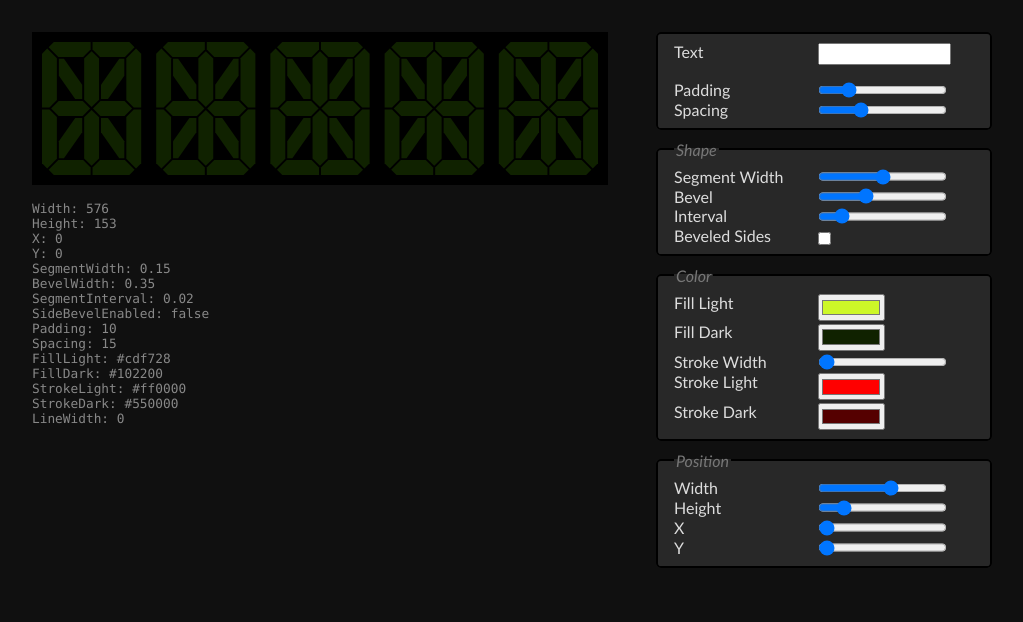
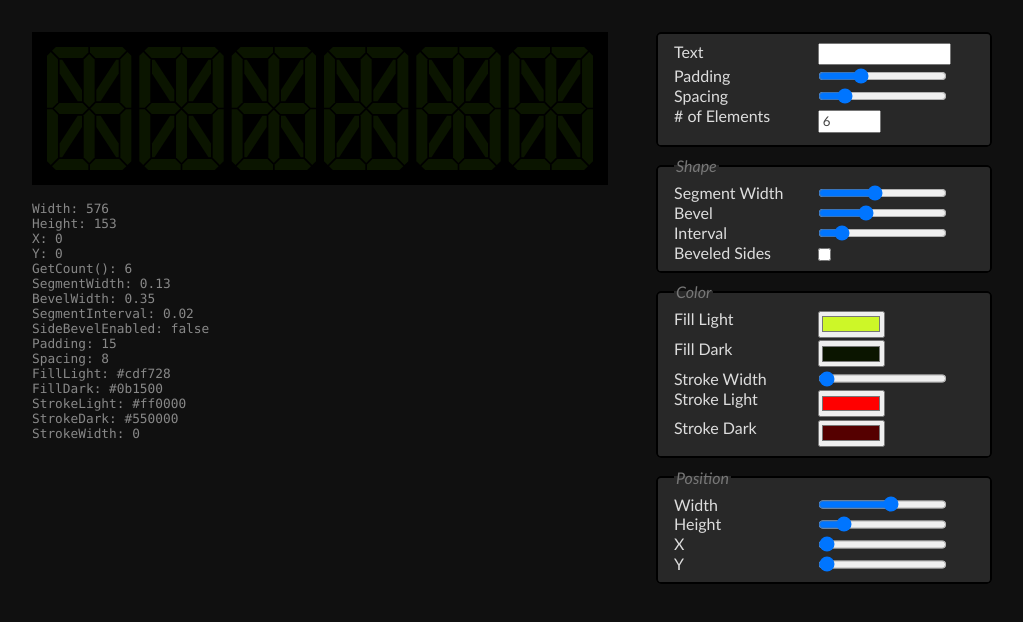
Before and after one commit to Enderer/sixteensegment, a plain HTML site: page src/index.htm in a window 1280 px wide. Shown: the whole page, without its empty margins (128-1151 px from the left). Drawn offline with Linux system fonts and the light colour scheme.

Commit message:
General refactoring and updates based on JSLint
Renamed SegmentArray.js to ElementArray.js
Normalized whitespace
Refactored based on JSLint

```diff
--- /dev/null
+++ b/src/ElementArray.js
@@ -0,0 +1,59 @@
+/*******************************************************************************
+ * Segment Array
+ * @constructor
+ * Holds an array of bitmask which store the display pattern for a segmented
+ * display.  Provides functions for setting the pattern to display text
+ ******************************************************************************/
+function ElementArray(count) {
+    "use strict";
+    this.SetCount(count || 0);
+}
+
+// Default bitmask for undefined patterns
+ElementArray.prototype.NullMask = 0;
+
+// Sets the number of elements in the display
+ElementArray.prototype.SetCount = function(count) {
+    "use strict";
+    var c = parseInt(count, 10);
+    if (isNaN(c)) {
+        throw "Invalid element count: " + count;
+    }
+    this.Elements = [c];
+    for (var i = 0; i < c; i++) {
+        this.Elements[i] = 0;
+    }
+};
+
+// Sets the display pattern to show the given text
+ElementArray.prototype.SetText = function(value, charMaps) {
+    "use strict";
+    // Get the string of the value passed in
+    if (value === null) { value = ""; }
+    value = value.toString();
+
+    // Clear the elements
+    for (var i = 0; i < this.Elements.length; i++) {
+        this.SetElementValue(i, 0);
+    }
+    if (value.length === 0) { return; }
+
+    // Set the bitmask to dispay the proper character for each element
+    for (var e = 0; e < this.Elements.length && e < value.length; e++){
+        var c = value[e];
+        var mask = charMaps[c];
+        // Use blank of there is no bitmask for this character
+        if (mask === null || mask === undefined) {
+            mask = this.NullMask;
+        }
+        this.SetElementValue(e, mask);
+    }
+};
+
+// Sets the bitmask pattern for a specific element in the display
+ElementArray.prototype.SetElementValue = function(i, value) {
+    "use strict";
+    if (i >= 0 && i < this.Elements.length){
+        this.Elements[i] = parseInt(value, 10);
+    }
+};
--- a/src/SegmentArray.js
+++ /dev/null
@@ -1,49 +0,0 @@
-/*******************************************************************************
- * Segment Array
- * Holds an array of bitmask which store the display pattern for a segmented
- * display.  Provides functions for setting the pattern to display text
- ******************************************************************************/
-function ElementArray(count)
-{
-    this.SetCount(count || 0);
-}
-
-// Sets the number of elements in the display
-ElementArray.prototype.SetCount = function(count)
-{
-    var c = parseInt(count);
-    if (isNaN(c)) throw "Invalid element count: " + count;
-    this.Elements = [c];
-    for(var i = 0; i < c; i++)
-        this.Elements[i] = 0;
-}
-
-// Sets the display pattern to show the given text
-ElementArray.prototype.SetText = function(value, charMaps)
-{
-    // Get the string of the value passed in
-    if (value == null) value = "";
-    value = value.toString();
-
-    // Clear the elements
-    for (var i = 0; i < this.Elements.length; i++)
-        this.Elements[i] = 0;
-    if (value.length == 0) return;
-
-    // Set the bitmask to dispay the proper character for each element
-    for(var i=0; i < this.Elements.length && i < value.length; i++){
-        var c = value[i];
-        var mask = charMaps[c];
-        // Use blank of there is no bitmask for this character
-        if (mask == null && mask == undefined) mask = this.NullMask;
-        this.Elements[i] = mask;
-    }
-}
-
-// Sets the bitmask pattern for a specific element in the display
-ElementArray.prototype.SetElementValue = function(i, value)
-{
-    if (i > 0 && i < this.Elements.length){
-        this.Elements[i] = parseInt(val);
-    }
-}
--- a/src/SegmentCanvas.js
+++ b/src/SegmentCanvas.js
@@ -1,20 +1,21 @@
 /*******************************************************************************
  * SegmentCanvas
+ * @constructor
  * Base functionality for drawing a segment display to a canvas. Loops through
  * each element (this.ElementArray) and draws each segment shape (this.Points[][])
  * Allows you to configure the design by changing settings(bevel, color, etc...)
  ******************************************************************************/
 function SegmentCanvas()
 {
-    this.SegmentWidth = .16;            // Width of segments (% of Element Width)
-    this.SegmentInterval = .05;         // Spacing between segments (% of Element Width)
-    this.BevelWidth = .06;              // Size of corner bevel (% of Element Width)
+    this.SegmentWidth = 0.16;           // Width of segments (% of Element Width)
+    this.SegmentInterval = 0.05;        // Spacing between segments (% of Element Width)
+    this.BevelWidth = 0.06;             // Size of corner bevel (% of Element Width)
     this.SideBevelEnabled = false;      // Should the sides be beveled
     this.FillLight = "#86FD06";         // Color of an on segment
     this.FillDark = "#004400";          // Color of an off segment
     this.StrokeLight = "#007700";       // Color of an on segment outline
     this.StrokeDark = "#440044";        // Color of an off segment outline
-    this.LineWidth = 0;                 // Width of segment outline
+    this.StrokeWidth = 0;               // Width of segment outline
     this.Padding = 10;                  // Padding around the display
     this.Spacing = 5;                   // Spacing between elements
     this.X = 0;                         // Starting position on the canvas
@@ -33,13 +34,13 @@ SegmentCanvas.prototype.DispayText = function(value)
     // Set the display patterns and draw the canvas
     this.ElementArray.SetText(value, this.CharacterMasks);
     this.Draw(this.Canvas, this.ElementArray.Elements);
-}
+};
 
 // Draws the segment display to a canvas
 SegmentCanvas.prototype.Draw = function(canvas, elements)
 {
     // Get the context and clear the area
-    var context = c.getContext('2d');
+    var context = canvas.getContext('2d');
     context.clearRect(this.X, this.Y, this.Width, this.Height);
     context.save();
 
@@ -58,7 +59,7 @@ SegmentCanvas.prototype.Draw = function(canvas, elements)
             // Pick the on or off color based on the bitmask
             var color = (element & 1 << s)? this.FillLight : this.FillDark;
             var stroke = (element & 1 << s)? this.StrokeLight : this.StrokeDark;
-            context.lineWidth = this.LineWidth;
+            context.lineWidth = this.StrokeWidth;
             context.strokeStyle = stroke;
             context.fillStyle = color;
             context.beginPath();
@@ -68,12 +69,26 @@ SegmentCanvas.prototype.Draw = function(canvas, elements)
             }
             context.closePath();
             context.fill();
-            if (this.LineWidth > 0) context.stroke();
+            if (this.StrokeWidth > 0) {
+                context.stroke();
+            }
         }
         context.translate(elementWidth + this.Spacing, 0);
     }
     context.restore();
-}
+};
+
+// Set the number of elements in the display
+SegmentCanvas.prototype.SetCount = function(count)
+{
+    this.ElementArray.SetCount(count);
+};
+
+// Get the number of elements in the display
+SegmentCanvas.prototype.GetCount = function()
+{
+    return this.ElementArray.Elements.length;
+};
 
 // Calculates the width and height of a single display element
 // based on the number of elements and space available in the control
@@ -89,7 +104,7 @@ SegmentCanvas.prototype.CalcElementDimensions = function()
     w /= n;
 
     return { Width: w, Height: h };
-}
+};
 
 // Creates a new set of points flipped vertically
 SegmentCanvas.prototype.FlipVertical = function(points, height)
@@ -101,7 +116,7 @@ SegmentCanvas.prototype.FlipVertical = function(points, height)
         flipped[i].y = height - points[i].y;
     }
     return flipped;
-}
+};
 
 // Creates a new set of points flipped horizontally
 SegmentCanvas.prototype.FlipHorizontal = function(points, width)
@@ -113,4 +128,4 @@ SegmentCanvas.prototype.FlipHorizontal = function(points, width)
         flipped[i].y = points[i].y;
     }
     return flipped;
-}
+};
--- a/src/SixteenSegment.js
+++ b/src/SixteenSegment.js
@@ -1,5 +1,6 @@
 /*******************************************************************************
  * SixteenSegment
+ * @constructor
  * Implements Points[] and CharacterMasks[] for a sixteen segment display
  ******************************************************************************/
 function SixteenSegment(count, canvas, width, height, x, y)
@@ -14,7 +15,7 @@ function SixteenSegment(count, canvas, width, height, x, y)
 
     this.Canvas = canvas;
     this.CalcPoints();
-	this.ElementArray.SetCount(count);
+    this.SetCount(count);
 }
 
 // Implements SegmentCanvas using Points[][] and CharacterMasks[] for 16 segments
@@ -23,36 +24,32 @@ SixteenSegment.prototype = new SegmentCanvas();
 // Calculates the point positions for each segment & stores them in Points[][].
 // Ex. The first point for the second segment is stored at Points[1][0];
 // Segments are labeled a1, a2, b, c, d1, d2, e, f, g1, g2, h, i, j, k, l, m
-SixteenSegment.prototype.CalcPoints = function()
-{
-    var d = this.CalcElementDimensions();
-    var w = d.Width;
-    var h = d.Height;
-	var sw = this.SegmentWidth * w;
-	var si = this.SegmentInterval * w;
-	var bw = this.BevelWidth * sw;
-	var br = bw / sw;
-	var ib = (this.SideBevelEnabled)? 1 : 0;
-	var sf = sw * .8;
-	var slope = h / w;
+SixteenSegment.prototype.CalcPoints = function() {
+    var d = this.CalcElementDimensions(),
+    w = d.Width,
+    h = d.Height,
+    sw = this.SegmentWidth * w,
+    si = this.SegmentInterval * w,
+    bw = this.BevelWidth * sw,
+    br = bw / sw,
+    ib = (this.SideBevelEnabled)? 1 : 0,
+    sf = sw * 0.8,
+    slope = h / w,
+    sqrt2 = Math.SQRT2,
+    sqrt3 = Math.sqrt(3);
 
-	var sqrt2 = Math.SQRT2;
-	var sqrt3 = Math.sqrt(3);
-
-	var w0 = w / 2 - sw / 2;
-	var w1 = w / 2;
-	var w2 = w / 2 + sw / 2;
-	var w3 = w - sw;
-	var w4 = w - sw / 2;
-	var w5 = w;
-
-	var h0 = 0;
-	var h1 = sw / 2;
-	var h2 = sw;
-	var h3 = h / 2 - sw / 2;
-	var h4 = h / 2;
-	var h5 = h / 2 + sw / 2;
-
+    var w0 = w / 2 - sw / 2,
+    w1 = w / 2,
+    w2 = w / 2 + sw / 2,
+    w3 = w - sw,
+    w4 = w - sw / 2,
+    w5 = w,
+    h0 = 0,
+    h1 = sw / 2,
+    h2 = sw,
+    h3 = h / 2 - sw / 2,
+    h4 = h / 2,
+    h5 = h / 2 + sw / 2;
 
     var points = new Array();
     this.Points = points;
@@ -60,17 +57,17 @@ SixteenSegment.prototype.CalcPoints = function()
     for (var s = 0; s < 16; s++) {
         points[s] = new Array();
         for (var p = 0; p < 6; p++) {
-	        points[s][p] = {}
+            points[s][p] = { };
         }
     }
 
     // A1
-	points[0][0] = { x: bw * 2 + si / sqrt2,			y: h0 };
-	points[0][1] = { x: w1 - si / 2 - sw / 2 * ib,		y: h0 };
-	points[0][2] = { x: w1 - si / 2,					y: h1 };
-	points[0][3] = { x: w0 - si / 2,					y: h2 };
-	points[0][4] = { x: sw + si / sqrt2,				y: h2 };
-	points[0][5] = { x: 0 + bw + si / sqrt2,			y: h0 + bw };
+    points[0][0] = { x: bw * 2 + si / sqrt2,            y: h0 };
+    points[0][1] = { x: w1 - si / 2 - sw / 2 * ib,      y: h0 };
+    points[0][2] = { x: w1 - si / 2,                    y: h1 };
+    points[0][3] = { x: w0 - si / 2,                    y: h2 };
+    points[0][4] = { x: sw + si / sqrt2,                y: h2 };
+    points[0][5] = { x: 0 + bw + si / sqrt2,            y: h0 + bw };
 
     // A2
     points[1] = this.FlipHorizontal(points[0], w);
@@ -136,7 +133,7 @@ SixteenSegment.prototype.CalcPoints = function()
     // I
     points[11][0].x = w2;
     points[11][1].x = w2;
-	points[11][2].x = w1
+    points[11][2].x = w1;
     points[11][3].x = w0;
     points[11][4].x = w0;
     points[11][5].x = w1;
@@ -155,7 +152,7 @@ SixteenSegment.prototype.CalcPoints = function()
     points[14] = this.FlipVertical(points[11], h);
     // M
     points[15] = this.FlipVertical(points[10], h);
-}
+};
 
 // Sets the mapping of characters to bitmasks. Bitmasks store a display pattern.
 // Segments are turned on by flipping the bit in the segments position.
--- a/src/index.htm
+++ b/src/index.htm
@@ -5,14 +5,15 @@
     <meta http-equiv="Content-Type" content="text/html; charset=utf-8">
     <meta http-equiv="X-UA-Compatible" content="IE=edge,chrome=1" />
     <link rel="stylesheet" type="text/css" href="style.css">
-    <script type="text/javascript" src="jquery-1.9.1.min.js"></script>
- 	<script type="text/javascript" src="SegmentArray.js"></script>
-    <script type="text/javascript" src="SegmentCanvas.js"></script>
-    <script type="text/javascript" src="SixteenSegment.js"></script>
-    <script type="text/javascript" src="SevenSegment.js"></script>
-    <script type="text/javascript">
+    <script src="jquery-1.9.1.min.js"></script>
+    <!--<script src="segment.min.js"></script>-->
+    <script src="ElementArray.js"></script>
+    <script src="SegmentCanvas.js"></script>
+    <script src="SixteenSegment.js"></script>
+    <script src="SevenSegment.js"></script>
+    <script>
         window.onload = function () {
-			// Set the canvas size to fill it's container
+            // Set the canvas size to fill its container
             var canvas = document.getElementById('c');
             var container = document.getElementById('container');
             canvas.width = container.clientWidth;
@@ -28,14 +29,12 @@
             // When the inputs change update the display
             $("input").keyup(function() { update(segment16); });
             $("input").change(function() { update(segment16); });
-
             update(segment16);
         }
 
         // Update the Segment Display settings
-		function update(segment16){
-
-			// Clear the canvas incase display is resized
+        function update(segment16) {
+            // Clear the canvas in case the display is resized
             var canvas = document.getElementById('c');
             canvas.width = canvas.width;
 
@@ -44,6 +43,7 @@
             segment16.Height = parseFloat($("#rangeHeight").val());
             segment16.X = parseFloat($("#rangeX").val());
             segment16.Y = parseFloat($("#rangeY").val());
+            segment16.SetCount(parseInt($("#numberElements").val()));
             segment16.SegmentWidth = parseFloat($("#rangeSegmentWidth").val());
             segment16.BevelWidth = parseFloat($("#rangeBevel").val());
             segment16.SegmentInterval = parseFloat($("#rangeInterval").val());
@@ -54,19 +54,28 @@
             segment16.FillDark = $("#colorDark").val();
             segment16.StrokeLight = $("#strokeLight").val();
             segment16.StrokeDark = $("#strokeDark").val();
-			segment16.LineWidth = parseFloat($("#rangeLine").val());
+            segment16.StrokeWidth = parseFloat($("#rangeLine").val());
             segment16.DispayText($("#textInput").val().toUpperCase());
 
-			var string = "<pre>"
-			+ "Width: " + segment16.Width + " \nHeight: " + segment16.Height + " \nX: " + segment16.X + " \nY: " + segment16.Y
-			+ " \nSegmentWidth: " + segment16.SegmentWidth + " \nBevelWidth: " + segment16.BevelWidth
-			+ " \nSegmentInterval: " + segment16.SegmentInterval + " \nSideBevelEnabled: " + segment16.SideBevelEnabled
-			+ " \nPadding: " + segment16.Padding + " \nSpacing: " + segment16.Spacing  + " \nFillLight: " + segment16.FillLight
-			+ " \nFillDark: " + segment16.FillDark  + " \nStrokeLight: " + segment16.StrokeLight  + " \nStrokeDark: " + segment16.StrokeDark
-			+ " \nLineWidth: " + segment16.LineWidth
+            // Output the diplay settings
+            var outString = "<pre>"
+            + "Width: " + segment16.Width
+            + " \nHeight: " + segment16.Height
+            + " \nX: " + segment16.X + " \nY: " + segment16.Y
+            + " \nGetCount(): " + segment16.GetCount()
+            + " \nSegmentWidth: " + segment16.SegmentWidth
+            + " \nBevelWidth: " + segment16.BevelWidth
+            + " \nSegmentInterval: " + segment16.SegmentInterval
+            + " \nSideBevelEnabled: " + segment16.SideBevelEnabled
+            + " \nPadding: " + segment16.Padding
+            + " \nSpacing: " + segment16.Spacing
+            + " \nFillLight: " + segment16.FillLight
+            + " \nFillDark: " + segment16.FillDark
+            + " \nStrokeLight: " + segment16.StrokeLight
+            + " \nStrokeDark: " + segment16.StrokeDark
+            + " \nStrokeWidth: " + segment16.StrokeWidth
             + "</pre>";
-
-			$("#code").html(string);
+            $("#code").html(outString);
         }
     </script>
 </head>
@@ -76,20 +85,21 @@
         <div id="container"><canvas id="c" /></div>
         <div id="code"></div>
     </div>
-
     <form id="controls">
     <fieldset>
         <label for="textInput">Text</label>
-        <input id="textInput" type="text" value="" /> <br /><br />
+        <input id="textInput" type="text" value="" />
         <label for="rangePadding">Padding</label>
-		<input id="rangePadding" type="range" step="1" max="50" min="0" value="10" />
+        <input id="rangePadding" type="range" step="1" max="50" min="0" value="15" />
         <label for="rangeSpacing">Spacing</label>
-		<input id="rangeSpacing" type="range" step="1" max="50" min="0" value="15" />
+        <input id="rangeSpacing" type="range" step="1" max="50" min="0" value="8" />
+        <label for="numberElements"># of Elements</label>
+        <input id="numberElements" type="number" value="6" />
     </fieldset>
     <fieldset>
         <legend>Shape</legend>
         <label for="rangeSegmentWidth">Segment Width</label>
-    	<input id="rangeSegmentWidth" type="range" step=".01" max=".3" min="0" value=".15" />
+        <input id="rangeSegmentWidth" type="range" step=".01" max=".3" min="0" value=".13" />
         <label for="rangeBevel">Bevel</label>
         <input id="rangeBevel" type="range" step=".01" max="1" min="0" value=".35" />
         <label for="rangeInterval">Interval</label>
@@ -102,7 +112,7 @@
         <label for="colorLight">Fill Light</label>
         <input id="colorLight" type="color" value="#CDF728" />
         <label for="colorDark">Fill Dark</label>
-		<input id="colorDark" type="color" value="#102200" />
+        <input id="colorDark" type="color" value="#0b1500" />
         <label for="rangeLine">Stroke Width</label>
         <input id="rangeLine" type="range" step=".1" max="10" min="0" value="0" />
         <label for="strokeLight">Stroke Light</label>
--- a/src/style.css
+++ b/src/style.css
@@ -78,9 +78,13 @@ fieldset legend
     margin-top: .4em;
 }
 
-#controls input[type=range]
+#controls input[type=range] { }
+
+#controls input[type=number]
 {
-
+    width: 4em;
+    padding: .1em .2em;
+    margin: .3em 0;
 }
 
 label
```
Also changed, not shown: src/SevenSegment.js (+20 -22 lines), 1 other file. Lines whose indentation alone changed are shown as unchanged.
